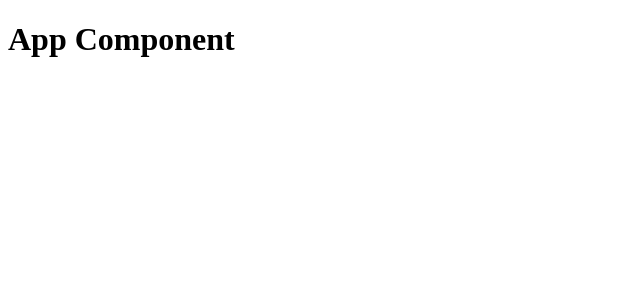
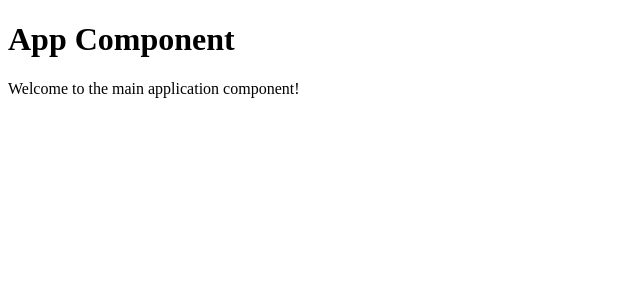
Before and after one commit to Kashyap1199/my-angular17-project, an Angular app: page / in a window 1280 px wide. Shown: the top 300 px of the page, without its empty margins (0-640 px from the left). Built offline with nearby package versions, Linux system fonts and the light colour scheme.

Commit message:
Change app component

```diff
--- a/src/app/app.component.html
+++ b/src/app/app.component.html
@@ -1 +1,2 @@
 <h1>App Component</h1>
+<p>Welcome to the main application component!</p>
```
